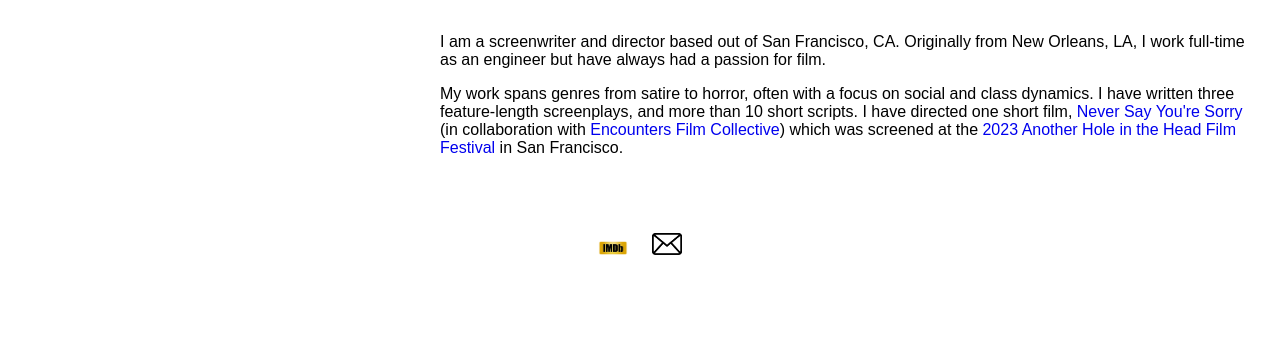
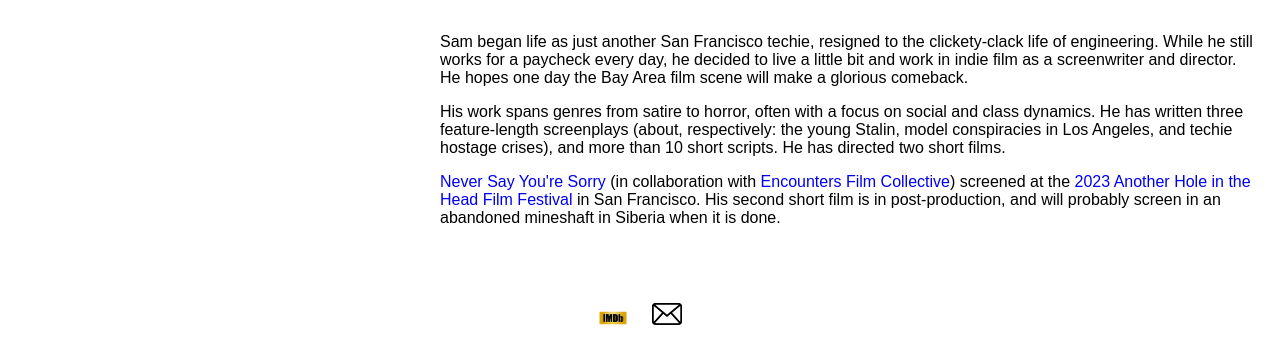
Before and after one commit to samholladay/samuelrholladay.github.io, a plain HTML site: page index.html in a window 1280 px wide. Shown: the part 208-572 px from the top of the page. Drawn offline with Linux system fonts and the light colour scheme.

Commit message:
Included Youtube, updated bio, updated Techie first 5, added Leechers award

```diff
--- a/index.html
+++ b/index.html
@@ -23,11 +23,12 @@
 </div>
     <div class="main-content">
         <img src="graphics/main_headshot.JPG" style="margin:0% 2% 2% 0%" width="30%" alt="Headshot">
-        <p>I am a screenwriter and director based out of San Francisco, CA. Originally from New Orleans, LA, I work full-time as an engineer but have always
-        had a passion for film.</p>
-        <p>My work spans genres from satire to horror, often with a focus on social and class dynamics. I have written three feature-length screenplays, and
-        more than 10 short scripts. I have directed one short film, <a href="never-say-youre-sorry.html" target="_blank"> Never Say You're Sorry</a> (in collaboration with
-        <a href="https://encountersfilms.com/" target="_blank"> Encounters Film Collective</a>) which was screened at the <a href="https://www.ahith.com/" target="_blank"> 2023 Another Hole in the Head Film Festival</a> in San Francisco.
+        <p> Sam began life as just another San Francisco techie, resigned to the clickety-clack life of engineering. While he still works for a paycheck every day, he
+        decided to live a little bit and work in indie film as a screenwriter and director. He hopes one day the Bay Area film scene will make a glorious comeback.</p>
+        <p>His work spans genres from satire to horror, often with a focus on social and class dynamics. He has written three feature-length screenplays (about, respectively: the young Stalin, model conspiracies in Los Angeles, and techie hostage crises), and more than 10 short scripts. He has directed two short films. </p>
+        <p><a href="never-say-youre-sorry.html" target="_blank"> Never Say You're Sorry</a>
+        (in collaboration with
+        <a href="https://encountersfilms.com/" target="_blank"> Encounters Film Collective</a>) screened at the <a href="https://www.ahith.com/" target="_blank"> 2023 Another Hole in the Head Film Festival</a> in San Francisco. His second short film is in post-production, and will probably screen in an abandoned mineshaft in Siberia when it is done. </p>
     </div>
     <div class="social-icons">
         <a href="https://www.imdb.com/name/nm14140042/?ref_=ttfc_fc_cr16/"><img src="graphics/imdbsmall.png" title="Browse my IMDB" alt="IMDB icon"></a>
```
Also changed, not shown: leechers.html (+1 -0 lines), never-say-youre-sorry.html (+4 -2 lines), techie.html (+2 -2 lines), 2 other files.
